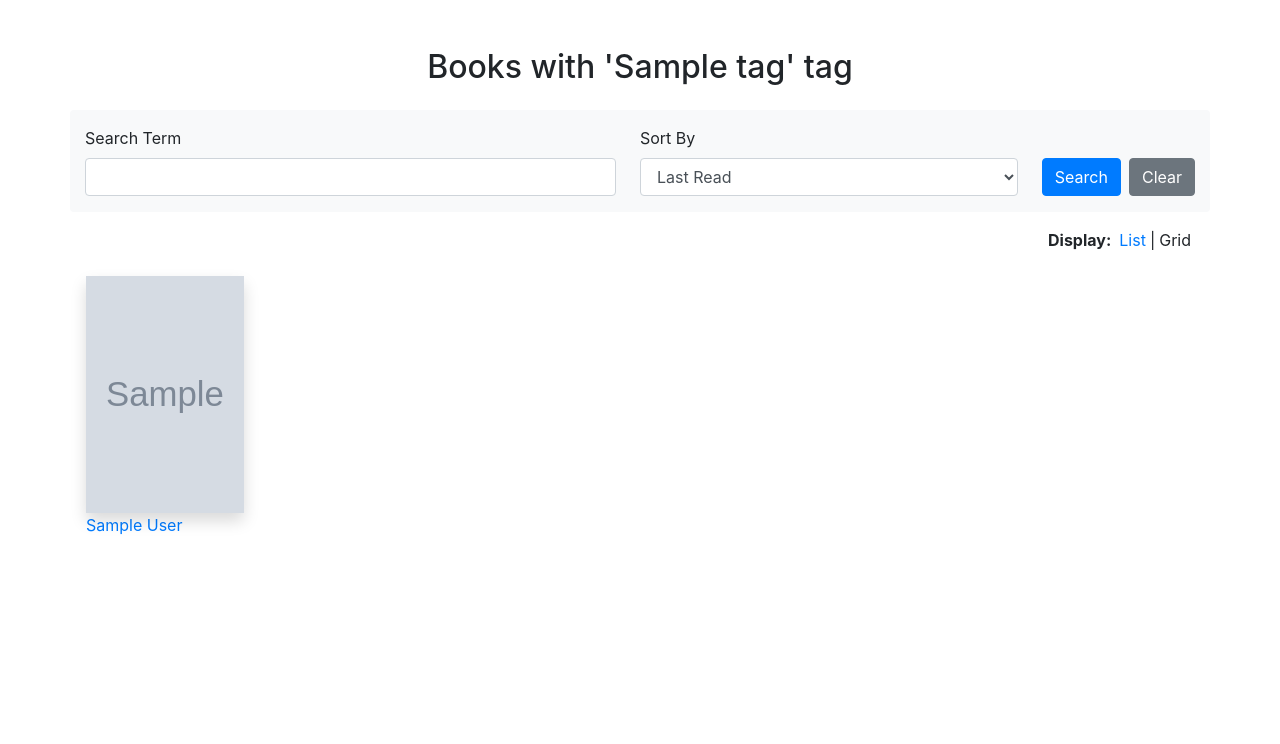
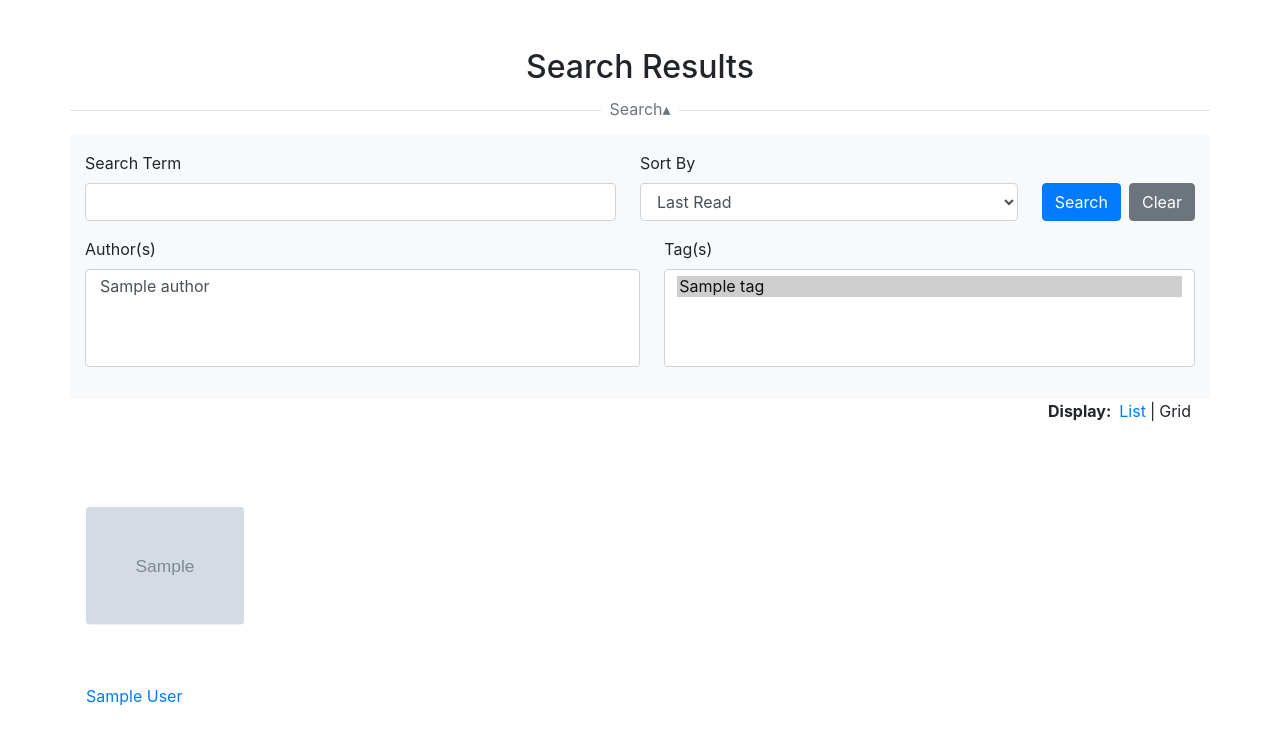
Before and after one commit to tmattmac/nebook, a Flask app: page /?tag=1 in a window 1280 px wide. Shown: the part 56-800 px from the top of the page. Run offline with Flask 2, Linux system fonts and the light colour scheme; a user stored in the database is signed in; tables that the repository leaves empty hold one stand-in row (values such as "Sample post"); grey boxes marked "Sample" are stand-in pictures; parts of the project's set-up code (start-up, migrations or seed data) failed here and were passed over; some libraries are stand-ins or nearby versions.

Commit message:
search (mostly) finalized

```diff
--- a/app.py
+++ b/app.py
@@ -33,12 +33,16 @@ app.register_blueprint(ajax, url_prefix='/api')
 @app.route('/')
 @login_required
 def index():
-    books, search_meta = build_query(current_user, **request.args)
 
     form = BookSearchForm(
-        data=request.args,
+        formdata=request.args,
         meta={'csrf': False}
     )
+
+    books, search_meta = build_query(current_user, **form.data)
+
+    form.author.choices = [(a.id, a.name) for a in get_authors(current_user.id)]
+    form.tag.choices = [(t.id, t.tag_name) for t in get_tags(current_user.id)]
 
     session['view'] = request.args.get('view') or session.get('view', 'grid')
 
--- a/forms.py
+++ b/forms.py
@@ -1,5 +1,5 @@
 from flask_wtf import FlaskForm
-from wtforms import StringField, PasswordField, IntegerField, TextAreaField, SelectField, HiddenField
+from wtforms import StringField, PasswordField, IntegerField, TextAreaField, SelectField, HiddenField, SelectMultipleField
 from lib.wtf_taglist import TagListField
 from wtforms.validators import Length, DataRequired, Email, NumberRange
 from datetime import datetime
@@ -51,6 +51,8 @@ class EditBookDetailForm(FlaskForm):
 
     comments = TextAreaField('Comments')
 
+    cover_image = StringField('Cover Image URL')
+
     tags = TagListField('Tags', separator=',')
 
 class BookSearchForm(FlaskForm):
@@ -63,3 +65,6 @@ class BookSearchForm(FlaskForm):
         ('publication_year', 'Year'),
         ('author', 'Author')
     ])
+
+    author = SelectMultipleField('Author(s)', coerce=int)
+    tag = SelectMultipleField('Tag(s)', coerce=int)
--- a/helpers.py
+++ b/helpers.py
@@ -1,6 +1,7 @@
 from sqlalchemy import or_, and_, desc, func, nullslast, text
 from models import *
 from lib.epubtag import EpubBook
+from urllib.parse import urlparse, urlunparse, parse_qs, urlencode
 
 def build_query(user, **kwargs):
     """
@@ -40,18 +41,23 @@ def build_query(user, **kwargs):
 
     if author:
         # TODO: Try-except block
-        author_name = Author.query.get(author).name
-        if author_name:
-            search_meta['author'] = author_name
-            query = query.filter(Author.id == author)
+        query = query.filter(Author.id.in_(author))
+        if len(author) == 1:
+            search_meta['author'] = Author.query.get(author[0]).name
+        else:
+            search_meta['author'] = '(multiple authors)'
+
     if tag:
-        tag_name = Tag.query.get(tag).tag_name
-        if tag_name:
-            search_meta['tag'] = tag_name
-            query = query.filter(Tag.id == tag)
+        query = query.filter(Tag.id.in_(tag))
+        if len(tag) == 1:
+            search_meta['tag'] = Tag.query.get(tag[0]).tag_name
+        else:
+            search_meta['tag'] = '(multiple tags)'
+
     if publisher:
         search_meta['publisher'] = publisher
         query = query.filter(UserBook.publisher.ilike(f'%{publisher}%'))
+
     if year:
         search_meta['year'] = year
         query = query.filter(UserBook.publication_year == year)
@@ -98,6 +104,7 @@ def update_book_with_form_data(book_instance, form):
         'publisher':        form.publisher.data,
         'publication_year': form.publication_year.data,
         'comments':         form.comments.data,
+        'cover_image':      form.cover_image.data,
         'authors':          [],
         'tags':             []
     }
@@ -116,19 +123,31 @@ def update_book_with_form_data(book_instance, form):
 
 
 def parse_year(date_string):
+    '''Pull the year out of a formatted date string'''
     try:
         return [part for part in date_string.split('-') if len(part) == 4][0]
     except:
         return None
 
 
+def remove_page_curl(url):
+    '''Remove edge=curl parameter from Google Books API cover image'''
+    parsed_url = list(urlparse(url))
+    query = parse_qs(parsed_url[4])
+    query.pop('edge')
+    parsed_url[4] = urlencode(query, doseq=True)
+    new_url = urlunparse(parsed_url)
+    return new_url
+
 def book_model_from_api_data(user_id, api_data):
 
     metadata = api_data['volumeInfo']
+
+    # Get thumbnails if they exist, remove page curl from resulting url
     thumbnails = metadata.get('imageLinks')
-    cover_image = None
-    if thumbnails:
-        cover_image = thumbnails.get('thumbnail')
+    cover_image = thumbnails.get('thumbnail') if thumbnails else None
+    cover_image = remove_page_curl(cover_image) if cover_image else None
+
     book = UserBook(
         user_id=user_id,
         gbooks_id=api_data['id'],
@@ -138,6 +157,7 @@ def book_model_from_api_data(user_id, api_data):
         cover_image=cover_image
     )
 
+    # Create list of authors and add to created book instance
     author_names = metadata.get('authors', [])
     book.authors = authors_from_author_list(author_names, user_id)
 
@@ -171,3 +191,21 @@ def extract_metadata_from_epub(file_handle):
         metadata['publication_year'] = parse_year(date[0])
 
     return metadata
+
+def get_tags(user_id):
+    tags = db.session.query(Tag)\
+        .filter(Tag.user_id==user_id)\
+        .join(Tag.books)\
+        .order_by(Tag.tag_name)\
+        .all()
+
+    return tags
+
+def get_authors(user_id):
+    authors = db.session.query(Author)\
+        .filter(Author.user_id==user_id)\
+        .join(Author.books)\
+        .order_by(Author.name)\
+        .all()
+
+    return authors
--- a/scss/styles.scss
+++ b/scss/styles.scss
@@ -36,13 +36,12 @@
 }
 
 .cover-image-container img {
-    width: auto;
-    height: 100%;
-    max-width: none;
+    width: 100%;
+    object-fit: cover;
     position: absolute;
     left: 50%;
-    top: 0;
-    transform: translateX(-50%);
+    top: 50%;
+    transform: translate(-50%, -50%);
 }
 
 .cover-image-container .book-cover-text {
@@ -66,3 +65,28 @@
     display: block;
     font-weight: bold;
 }
+
+.search-toggle-container {
+    position: relative;
+}
+
+.search-toggle {
+    background-color: white;
+    padding: 0.5em;
+    position: relative;
+    line-height: 0.8em;
+    top: -60%;
+}
+
+.search-toggle[aria-expanded="true"]:after {
+    content: '\25B4'
+}
+
+.search-toggle[aria-expanded="false"]:after {
+    content: '\25BE'
+}
+
+.flex-break {
+    width: 0;
+    flex-basis: 100%;
+}
--- /dev/null
+++ b/static/js/app.js
@@ -0,0 +1,3 @@
+$(function () {
+
+});
--- a/templates/base.html
+++ b/templates/base.html
@@ -19,5 +19,6 @@
   </div>
   <script src="https://code.jquery.com/jquery-3.5.1.min.js" integrity="sha256-9/aliU8dGd2tb6OSsuzixeV4y/faTqgFtohetphbbj0=" crossorigin="anonymous"></script>
   <script src="https://stackpath.bootstrapcdn.com/bootstrap/4.5.2/js/bootstrap.bundle.min.js"></script>
+  <script src="{{url_for('static', filename='js/app.js')}}"></script>
 </body>
 </html>
--- a/templates/book/details.html
+++ b/templates/book/details.html
@@ -11,7 +11,7 @@
   </div>
   <div class="col-lg-2">
     {% if book.cover_image %}
-      <img class="img-fluid bg-dark w-100" src="{{book.cover_image}}">
+      <img class="img-fluid bg-dark w-100 rounded" src="{{book.cover_image}}">
     {% endif %}
   </div>
   <div class="col-lg-10">
--- a/templates/book/list-grid.html
+++ b/templates/book/list-grid.html
@@ -3,15 +3,15 @@
 <div class="row">
   {% for book in books %}
     <div class="col-xs-6 col-md-4 col-lg-2 p-3">
-      <div class="card bg-dark text-white border-0 shadow">
+      <div class="book-card">
         <div class="cover-image-container">
           {% if book.cover_image %}
-            <img class="card-img img-fluid" src="{{book.cover_image}}" alt="{{book.title}} cover">
+            <img class="rounded" src="{{book.cover_image}}" alt="{{book.title}} cover">
           {% else %}
-            <img class="card-img img-fluid" src="{{url_for('static', filename='blank-cover.png')}}">
-            <div class="book-cover-text">
-              <p class="text-center font-weight-bold">{{book.title}}</p>
-              <p class="text-center">{{book.authors[0]}}</p>
+            <img class="bg-dark rounded" src="{{url_for('static', filename='blank-cover.png')}}">
+            <div class="book-cover-text text-white text-center">
+              <p class="font-weight-bold">{{book.title}}</p>
+              <p>{{book.authors[0]}}</p>
             </div>
           {% endif %}
           <a class="read-link rounded text-white" a href="{{url_for('reader.reader_view', book_id=book.gdrive_id)}}" target="_blank" rel="noopener noreferrer">Read</a>
--- a/templates/book/search-form.html
+++ b/templates/book/search-form.html
@@ -1,18 +1,34 @@
-<div class="bg-light rounded py-3 my-3 col">
-  <form id="book-search-form" class="w-100 d-flex align-items-stretch align-items-md-end flex-column flex-md-row">
+<div class="search-toggle-container mt-3 w-100 text-center border-top border-muted">
+  <a class="search-toggle text-muted" data-toggle="collapse" href="#book-search-form-container" role="button" aria-expanded="{{'true' if search_meta else 'false'}}" aria-controls="book-search-form-container">Search</a>
+</div>
 
-    <div class="form-group mb-3 my-md-0 mr-md-4 flex-grow-1">
+<div class="bg-light rounded col collapse {{'show' if search_meta else ''}}" id="book-search-form-container">
+  <form id="book-search-form" class="w-100">
+    <div class="d-flex align-items-stretch align-items-md-end flex-column flex-wrap flex-md-row my-3">
+      <div class="form-group mb-3 mr-md-4 flex-grow-1">
         <label for="book-search-input">Search Term</label>
         {{form.q(class_='form-control', id_='book-search-input')}}
       </div>
 
-    <div class="form-group mb-3 my-md-0 mr-md-4 flex-grow-1">
+      <div class="form-group mb-3 mr-md-4 flex-grow-1">
         <label for="book-sort-input">Sort By</label>
         {{form.sort(class_='form-control', id_='book-sort-input')}}
       </div>
 
-    <button type="submit" class="btn btn-primary mb-3 my-md-0 mr-md-2">Search</button>
+      <button type="submit" class="btn btn-primary mb-3 mr-md-2 order-1 order-md-0">Search</button>
 
-    <a href="/" class="btn btn-secondary">Clear</a>
+      <a href="/" class="btn btn-secondary mb-3 order-2 order-md-0">Clear</a>
+
+      <div class="flex-break"></div>
+
+      <div class="form-group mb-3 mr-md-4 flex-grow-1">
+        <label for="book-author-filter">Author(s)</label>
+        {{form.author(class_='form-control', id_='book-author-filter')}}
+      </div>
+      <div class="form-group mb-3 flex-grow-1">
+        <label for="book-tag-filter">Tag(s)</label>
+        {{form.tag(class_='form-control', id_='book-tag-filter')}}
+      </div>
+    </div>
   </form>
 </div>
--- a/templates/index.html
+++ b/templates/index.html
@@ -2,7 +2,9 @@
 
 {% from 'macros.html' import author_list, tag_list, column_header, search_title %}
 
-{% set page_title = search_title(search_meta) %}
+{% set result_count = search_meta.pop('count') %}
+{% set page_title = 'Search Results' if search_meta else 'Your Books' %}
+
 
 {% block title %}UBP | {{page_title}}{% endblock %}
 
@@ -22,9 +24,15 @@
     {% else %}
       {% include 'book/list-grid.html' %}
     {% endif %}
+  {% elif search_meta %}
+    <div class="w-100 text-center">
+      <p>Your search yielded no results.</p>
+    </div>
   {% else %}
-    <p class="text-center">There are currently no books in your library.</p>
-    <a class="btn btn-primary text-center" href="/upload">Upload Book</a>
+    <div class="w-100 text-center">
+      <p>There are currently no books in your library.</p>
+      <a class="btn btn-primary" href="/upload">Upload Book</a>
+    </div>
   {% endif %}
 {% endif %}
 {% endblock %}
```
Also changed, not shown: api.py (+3 -9 lines), templates/book/edit_details.html (+3 -5 lines), static/css/styles.css, 1 other file. Lines whose indentation alone changed are shown as unchanged.
